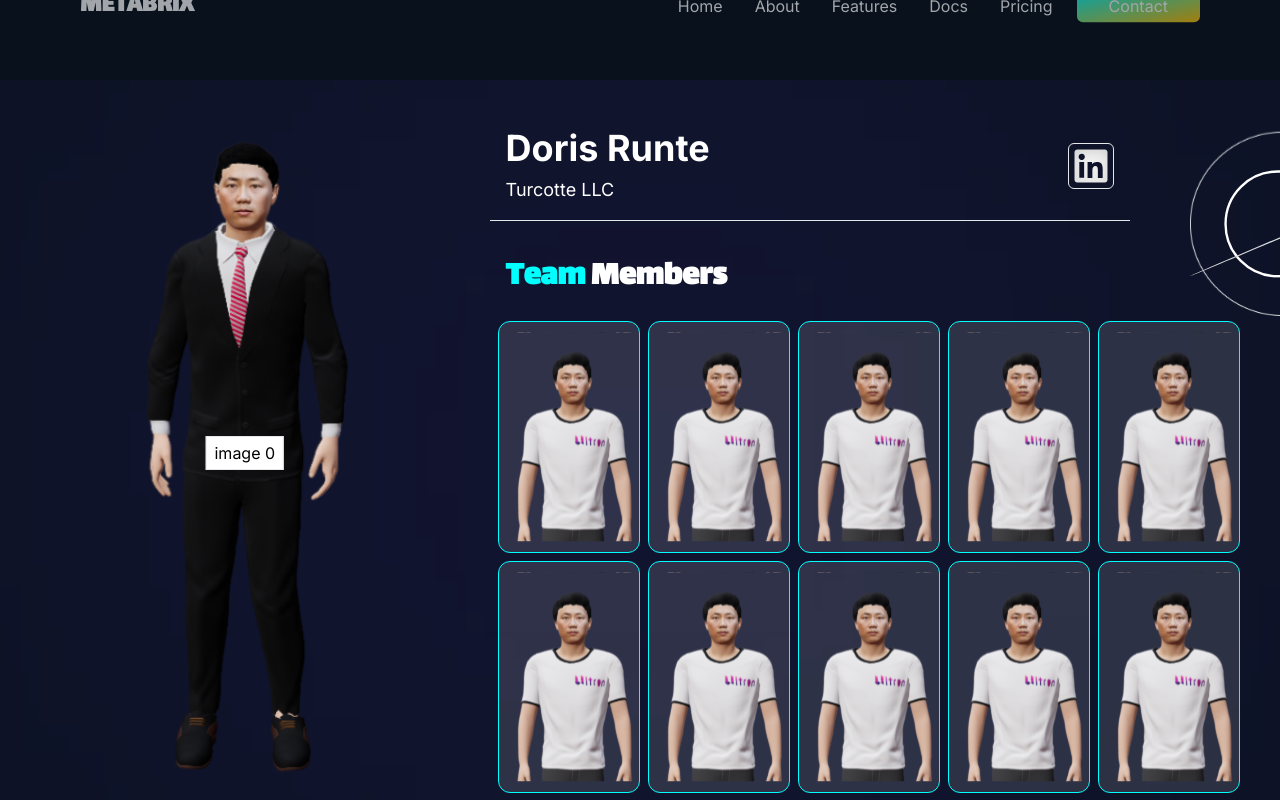
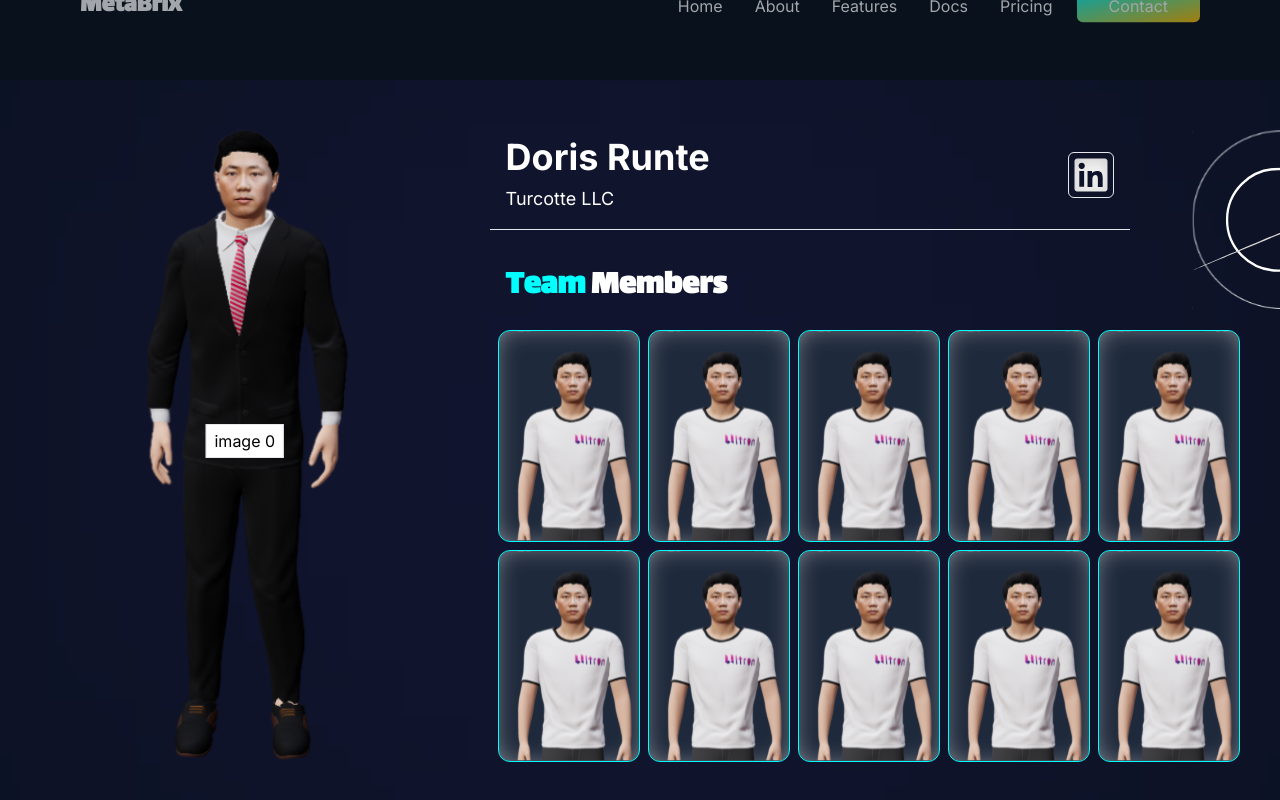
Before and after one commit to AryanVedwal/Meta, a Next.js app: page /about in a window 1280 px wide. Shown: the top 800 px of the page. Built offline with nearby package versions, Linux system fonts and the light colour scheme.

Commit message:
Push latest changes

```diff
--- a/app/about/comp/header.js
+++ b/app/about/comp/header.js
@@ -112,17 +112,20 @@ export default function Header() {
             {" "}
             <span className="text-lb">Team</span> Members{" "}
           </div>
-          <div className=" hidden md:grid place-content-center grid-cols-5 gap-2 px-2 max-w-[900px]">
+          <div className=" hidden md:grid place-content-center grid-cols-5 gap-2 px-2 max-w-[800px]">
             {data.map((info, i) => {
               return (
                 <div
                   key={i}
-                  className="h-auto rounded-xl border border-[#00FFFF] cursor-pointer bg-[#ffffff20] grid place-content-center hover:bg-cyan-500 duration-200"
+                  className="h-auto rounded-xl border border-[#00FFFF] cursor-pointer bg-slate-800 grid place-content-center hover:bg-cyan-500 duration-200"
                   onClick={() => setSelected(i)}
+                  style={{
+                    boxShadow: "inset lightgray 0px 0px 30px -12px",
+                  }}
                 >
                   <motion.img
                     src="/assets/images/team.svg"
-                    className="h-[230px]"
+                    className="h-[210px]"
                   />
                 </div>
               );
--- a/components/other/navbar.js
+++ b/components/other/navbar.js
@@ -54,7 +54,7 @@ export default function Navbar() {
       >
         <div className=" max-w-[2560px] w-full mx-auto flex items-center justify-between">
           <div className=" font-bold sub-head la">
-            <Link href={"/"}>METABRIX</Link>
+            <Link href={"/"}>MetaBrix</Link>
           </div>
 
           <div className="md:flex hidden gap-4 text-[1rem]">
@@ -76,7 +76,10 @@ export default function Navbar() {
           </div>
 
           <div className=" md:hidden block" onClick={() => setIsActive(true)}>
-            Menu
+          <svg xmlns="http://www.w3.org/2000/svg" fill="none" viewBox="0 0 24 24" stroke-width="1.5" stroke="currentColor" class="size-6">
+  <path stroke-linecap="round" stroke-linejoin="round" d="M3.75 6.75h16.5M3.75 12h16.5m-16.5 5.25h16.5" />
+</svg>
+
           </div>
         </div>
 
@@ -92,15 +95,18 @@ export default function Navbar() {
           transition={{
             type: "tween",
           }}
-          className="fixed top-0 right-0 h-full w-full bg-db z-50 md:hidden flex flex-col gap-4 text-[1rem] opacity-0"
+          className="fixed top-0 right-10 h-full w-full bg-black z-50 md:hidden flex flex-col gap-4 text-[1rem] opacity-0"
         >
           <div
             className=" cursor-pointer flex items-end min-h-[10%] justify-end pt-4 px-8"
             onClick={() => setIsActive(false)}
           >
-            Close
+            <svg xmlns="http://www.w3.org/2000/svg" fill="none" viewBox="0 0 24 24" stroke-width="1.5" stroke="currentColor" class="size-6">
+  <path stroke-linecap="round" stroke-linejoin="round" d="M6 18 18 6M6 6l12 12" />
+</svg>
+
           </div>
-          <div className=" flex flex-col items-center justify-center gap-4 h-full ">
+          <div className=" flex flex-col items-start justify-center gap-8 h-half pl-16 ">
             {navLinks.map((link, i) => {
               return (
                 <Link
@@ -138,7 +144,7 @@ export default function Navbar() {
       >
         <div className=" max-w-[2560px] w-full mx-auto flex items-center justify-between">
           <div className=" font-bold sub-head la">
-            <Link href={"/"}>METABRIX</Link>
+            <Link href={"/"}>MetaBrix</Link>
           </div>
 
           <div className="md:flex hidden gap-4 text-[1rem]">
```
